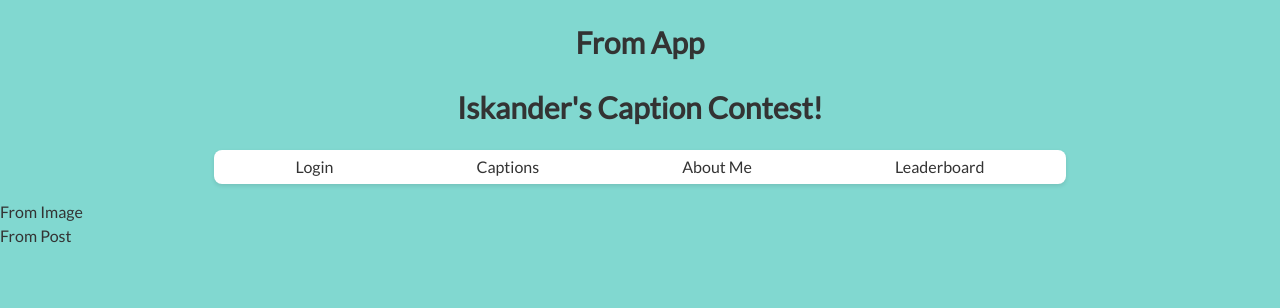
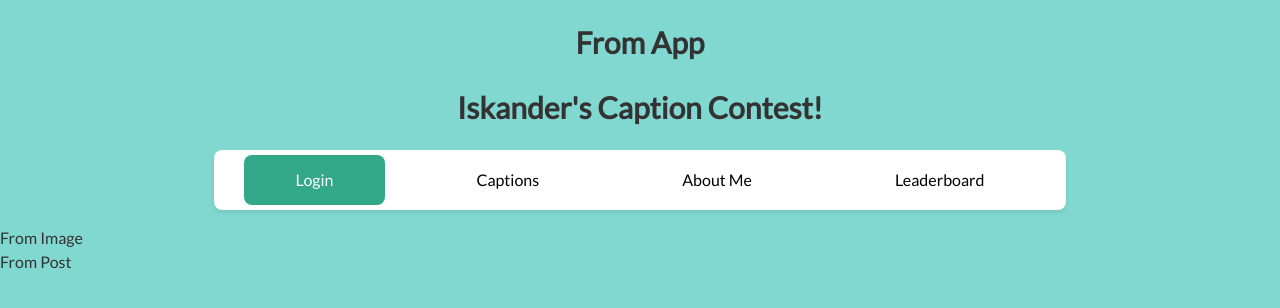
Before and after one commit to iskander-kapkayev/CC_Web_React, a React (Vite) app: page / in a window 1280 px wide. In both pictures the pointer is over the item "Login". Shown: the top 308 px of the page. Built offline with nearby package versions, Linux system fonts and the light colour scheme.

Commit message:
changed styling on navi bar

```diff
--- a/src/styles/App.css
+++ b/src/styles/App.css
@@ -100,14 +100,14 @@ Below styles will reflect the navigation menu
   border-radius: 8px;
 }
 
-.header-container nav ul li a {
+.header-container nav ul li {
   display: block;
   color: #000000;
   text-decoration: none;
   padding: 1vw 4vw; /* 5px top/bottom, 80px left/right */
 }
 
-.header-container nav ul li a:hover {
+.header-container nav ul li:hover {
   background-color: #32a889;
   border-radius: 8px;
   color: #ffffff;
```
